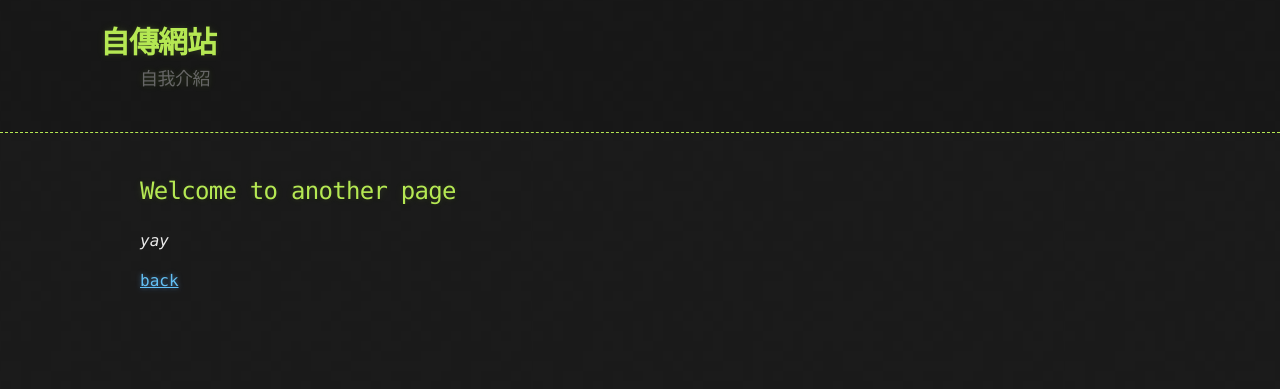
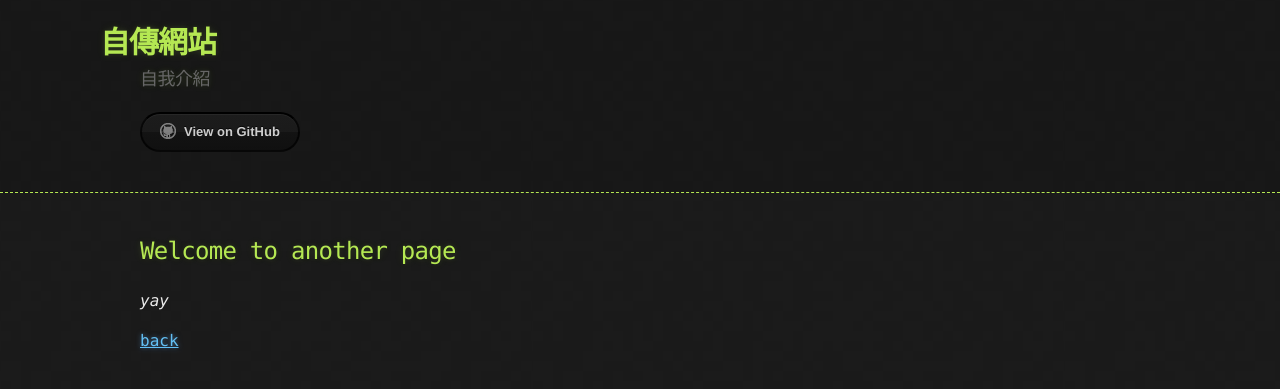
Before and after one commit to Andylinux1017/autobiog, a Jekyll site: the page built from another-page.md, in a window 1280 px wide. Shown: the top 389 px of the page. Built offline with Jekyll 4.4.1, drawn with Linux system fonts in a browser that asks for light colours; our own code applies the rules of GitHub Pages for plain Markdown files.

Commit message:
Update default.html

```diff
--- a/_layouts/default.html
+++ b/_layouts/default.html
@@ -24,7 +24,7 @@
           {% if site.show_downloads %}
 
           {% endif %}
-           <a href="https://www.facebook.com/profile.php?id=100003987574755" target="_blank" title="View on FB">
+           <a href="https://www.facebook.com/profile.php?id=100003987574755" class="btn btn-github"><span class="icon"></span>View on GitHub</a>
            </a>
         </section>
       </div>
```
